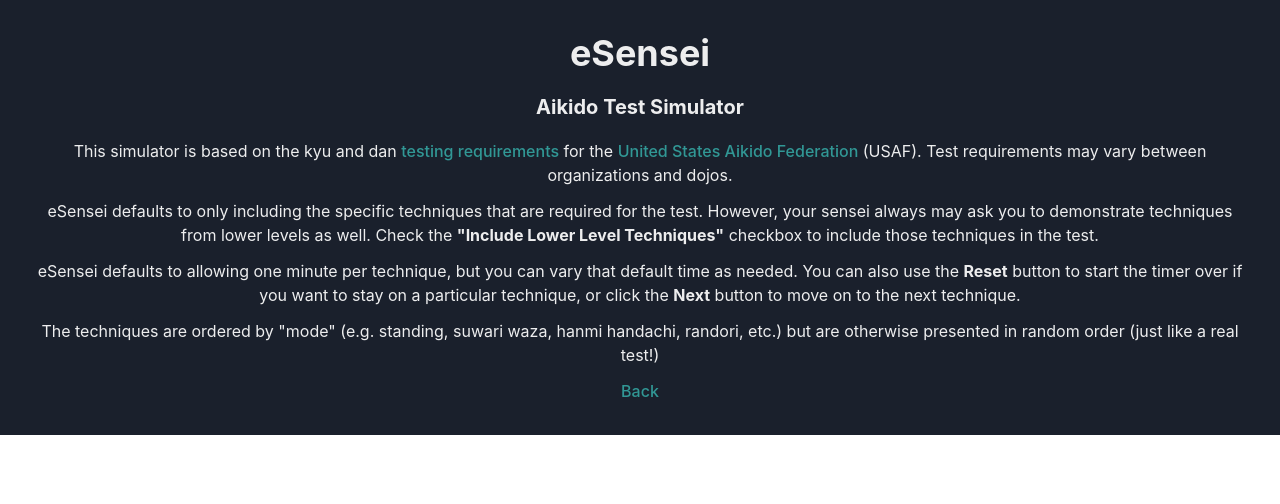
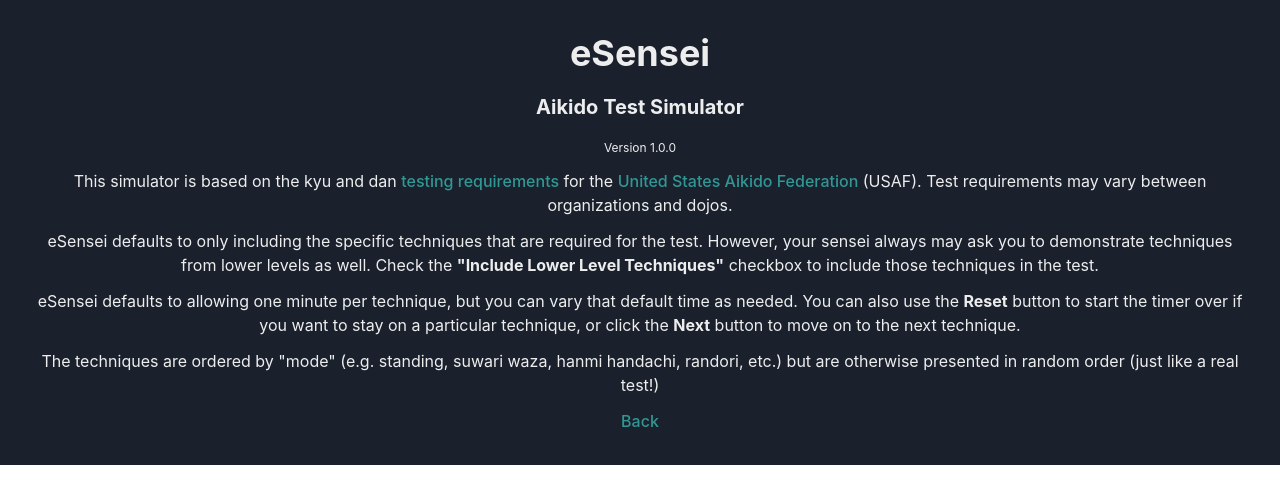
Before and after one commit to georgbuehler/esensei, a React (Vite) app: page /about in a window 1280 px wide. Shown: the top 504 px of the page. Built offline with nearby package versions, Linux system fonts and the light colour scheme.

Commit message:
Added version label to About page.

```diff
--- a/package.json
+++ b/package.json
@@ -1,7 +1,7 @@
 {
   "name": "esensei-standalone",
   "private": true,
-  "version": "0.0.0",
+  "version": "1.0.0",
   "type": "module",
   "scripts": {
     "dev": "vite",
--- a/src/components/AboutPage.tsx
+++ b/src/components/AboutPage.tsx
@@ -8,6 +8,7 @@
       <Heading size="md" m={2}>
         Aikido Test Simulator
       </Heading>
+      <Text fontSize="xs">Version {import.meta.env.VITE_APP_VERSION}</Text>
       <Text>
         This simulator is based on the kyu and dan{" "}
         <ChakraLink
```
Also changed, not shown: 1 other file (tests, documents, lock files or other folders).
